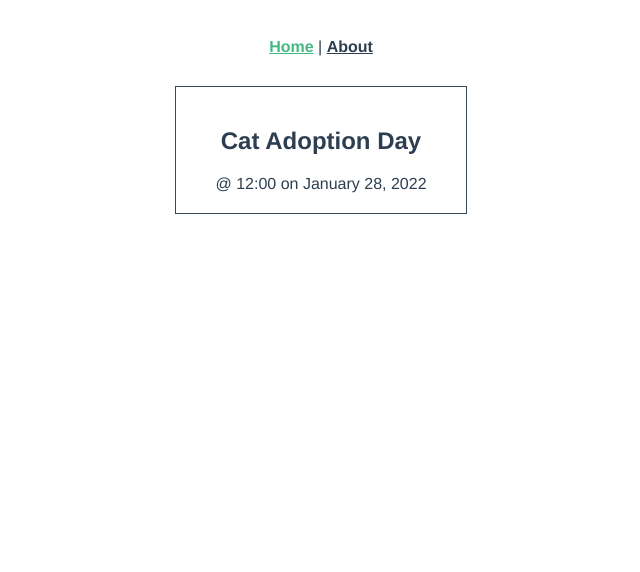
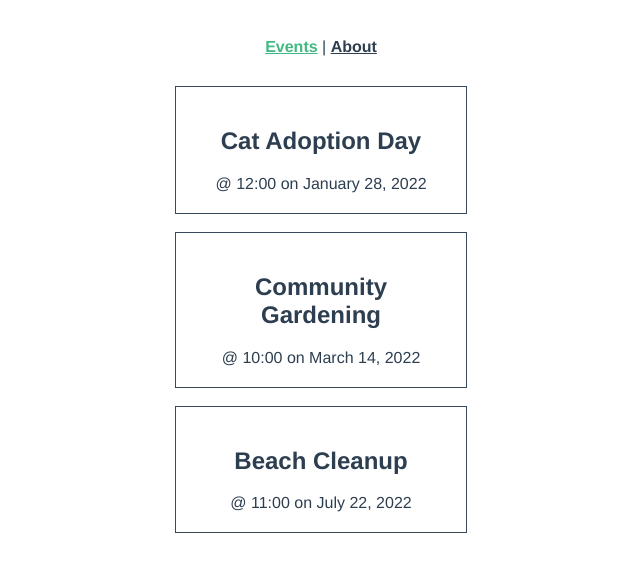
Before and after one commit to Nazmul1582/real-world-vue3, a Vue app: page / in a window 1280 px wide. Shown: the top 572 px of the page, without its empty margins (319-959 px from the left). Built offline with nearby package versions, Linux system fonts and the light colour scheme.

Commit message:
list rendering and using props

```diff
--- /dev/null
+++ b/db.json
@@ -0,0 +1,34 @@
+{
+    "events": [
+      {
+        "id": 123,
+        "category": "animal welfare",
+        "title": "Cat Adoption Day",
+        "description": "Find your new feline friend at this event.",
+        "location": "Meow Town",
+        "date": "January 28, 2022",
+        "time": "12:00",
+        "organizer": "Kat Laydee"
+      },
+      {
+        "id": 456,
+        "category": "food",
+        "title": "Community Gardening",
+        "description": "Join us as we tend to the community edible plants.",
+        "location": "Flora City",
+        "date": "March 14, 2022",
+        "time": "10:00",
+        "organizer": "Fern Pollin"
+      },
+      {
+        "id": 789,
+        "category": "sustainability",
+        "title": "Beach Cleanup",
+        "description": "Help pick up trash along the shore.",
+        "location": "Playa Del Carmen",
+        "date": "July 22, 2022",
+        "time": "11:00",
+        "organizer": "Carey Wales"
+      }
+    ]
+  }
--- a/src/App.vue
+++ b/src/App.vue
@@ -6,7 +6,7 @@
   <div id="layout">
     <header>
       <nav>
-        <RouterLink to="/">Home</RouterLink> |
+        <RouterLink to="/">Events</RouterLink> |
         <RouterLink to="/about">About</RouterLink>
       </nav>
     </header>
--- a/src/components/EventCard.vue
+++ b/src/components/EventCard.vue
@@ -1,21 +1,18 @@
 <script setup>
-import { ref } from 'vue'
-const event = ref({
-  id: 123,
-  category: 'animal welfare',
-  title: 'Cat Adoption Day',
-  description: 'Find your new feline friend at this event.',
-  location: 'Meow Town',
-  date: 'January 28, 2022',
-  time: '12:00',
-  organizer: 'Kat Laydee'
+import { defineProps } from 'vue'
+
+const props = defineProps({
+  event: {
+    type: Object,
+    required: true
+  }
 })
 </script>
 
 <template>
   <div class="event-card">
-    <h2>{{ event.title }}</h2>
-    <span>@ {{ event.time }} on {{ event.date }} </span>
+    <h2>{{ props.event.title }}</h2>
+    <span>@ {{ props.event.time }} on {{ props.event.date }} </span>
   </div>
 </template>
 
--- a/src/router/index.js
+++ b/src/router/index.js
@@ -1,5 +1,5 @@
 import { createRouter, createWebHistory } from 'vue-router'
-import HomeView from '../views/HomeView.vue'
+import HomeView from '../views/EventList.vue'
 
 const router = createRouter({
   history: createWebHistory(import.meta.env.BASE_URL),
--- /dev/null
+++ b/src/views/EventList.vue
@@ -0,0 +1,54 @@
+<script setup>
+import { ref } from 'vue';
+import EventCard from '../components/EventCard.vue'
+const events = ref([
+  {
+    id: 5928101,
+    category: "animal welfare",
+    title: "Cat Adoption Day",
+    description: "Find your new feline friend at this event.",
+    location: "Meow Town",
+    date: "January 28, 2022",
+    time: "12:00",
+    petsAllowed: true,
+    organizer: "Kat Laydee",
+  },
+  {
+    id: 4582797,
+    category: "food",
+    title: "Community Gardening",
+    description: "Join us as we tend to the community edible plants.",
+    location: "Flora City",
+    date: "March 14, 2022",
+    time: "10:00",
+    petsAllowed: true,
+    organizer: "Fern Pollin",
+  },
+  {
+    id: 8419988,
+    category: "sustainability",
+    title: "Beach Cleanup",
+    description: "Help pick up trash along the shore.",
+    location: "Playa Del Carmen",
+    date: "July 22, 2022",
+    time: "11:00",
+    petsAllowed: false,
+    organizer: "Carey Wales",
+  },
+]);
+</script>
+
+<template>
+  <main class="events">
+    <EventCard v-for="event in events" :key="event.id" :event="event" />
+  </main>
+</template>
+
+<style scoped>
+.events {
+  display: flex;
+  flex-direction: column;
+  align-items: center;
+  justify-content: center;
+}
+</style>
--- a/src/views/HomeView.vue
+++ /dev/null
@@ -1,18 +0,0 @@
-<script setup>
-import EventCard from '../components/EventCard.vue'
-</script>
-
-<template>
-  <main class="events">
-    <EventCard />
-  </main>
-</template>
-
-<style scoped>
-.events {
-  display: flex;
-  flex-direction: column;
-  align-items: center;
-  justify-content: center;
-}
-</style>
```
